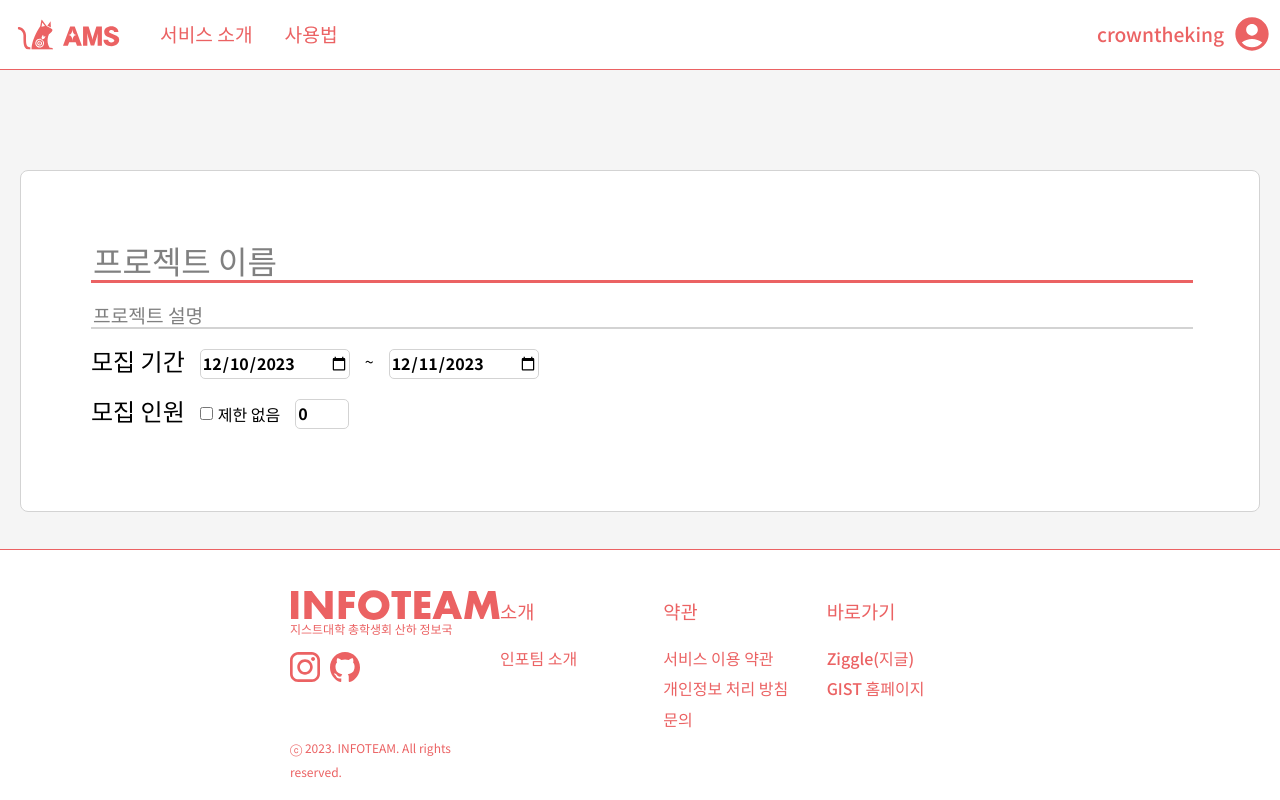
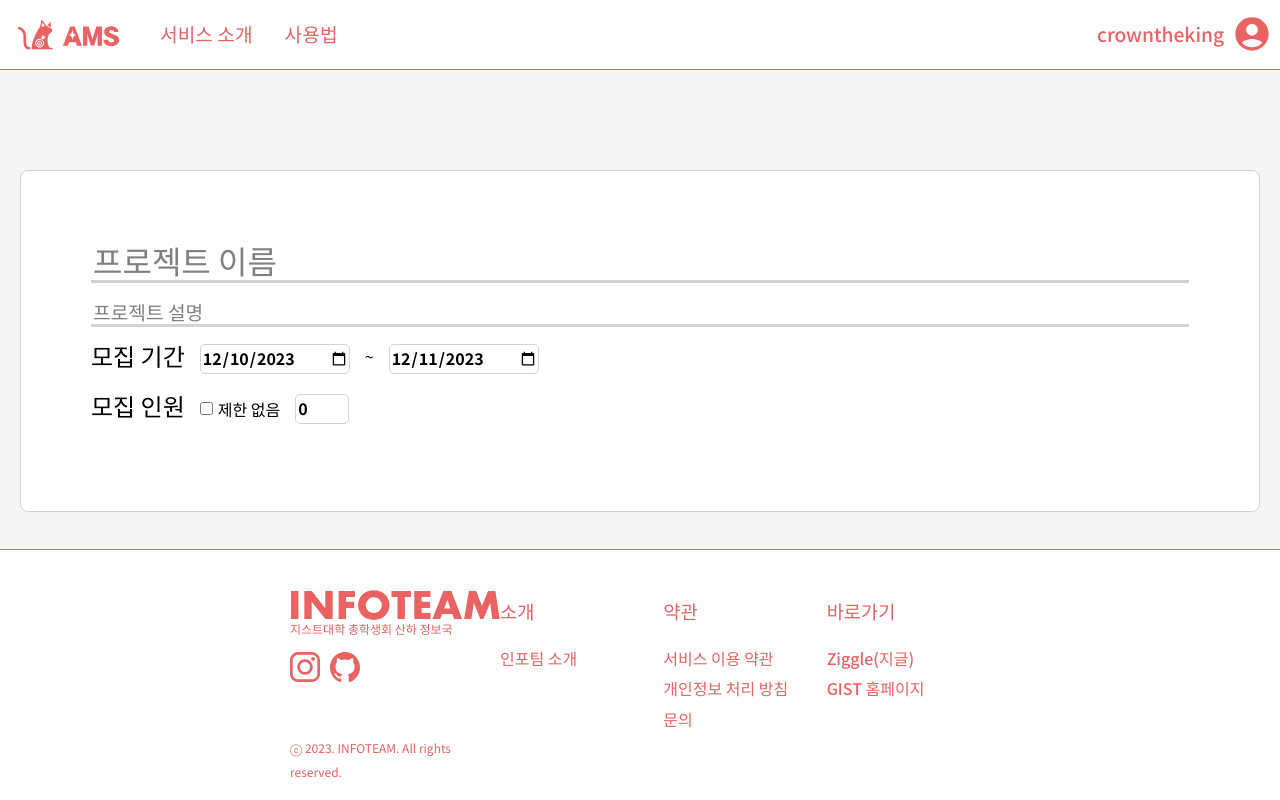
Before and after one commit to gsainfoteam/ziggle-ams-fe, a React (Vite) app: page /create in a window 1280 px wide. Built offline with nearby package versions, Linux system fonts and the light colour scheme.

Commit message:
💄 Focus styling for Input Widgets

```diff
--- a/src/pages/CreateProject/widgets/DescriptionInput.tsx
+++ b/src/pages/CreateProject/widgets/DescriptionInput.tsx
@@ -5,7 +5,6 @@ import { NameInput, NameInputProps } from "./NameInput";
 export type DescriptionInputProps = NameInputProps;
 
 const DescriptionInput = styled(NameInput)`
-  border-bottom: 2px solid lightgray;
   font-size: 1.2em;
 `;
 
--- a/src/pages/CreateProject/widgets/NameInput.tsx
+++ b/src/pages/CreateProject/widgets/NameInput.tsx
@@ -10,13 +10,33 @@ export interface NameInputProps {
   value: string;
 }
 
-export const NameInput = styled.input<NameInputProps>`
+const Container = styled.div`
+  display: flex;
+  position: relative;
+  flex-direction: column;
+`;
+
+const UnderLine = styled.div`
+  display: flex;
+  position: absolute;
+  bottom: -3px;
+  width: 100%;
+  height: 3px;
+  background-color: lightgray;
+`;
+
+const UnderLineColor = styled(UnderLine)`
+  z-index: 1;
+  background-color: #eb6263;
+  width: 0;
+  transition: width 0.5s;
+`;
+
+const Input = styled.input`
   width: 100%;
   height: fit-content;
 
   border: none;
-  border-bottom: 3px solid
-    ${({ value }) => (value === "" ? "#EB6263" : "lightgray")};
 
   font-size: 2em;
   font-weight: 700;
@@ -25,4 +45,22 @@ export const NameInput = styled.input<NameInputProps>`
   &::placeholder {
     color: gray;
   }
+
+  &:focus ~ ${UnderLineColor} {
+    width: 100%;
+  }
 `;
+
+export const NameInput = (
+  props: NameInputProps & {
+    onChange: (e: React.ChangeEvent<HTMLInputElement>) => void;
+  },
+) => {
+  return (
+    <Container>
+      <Input {...props} />
+      <UnderLineColor />
+      <UnderLine />
+    </Container>
+  );
+};
--- a/src/pages/CreateProject/widgets/PeriodInput.tsx
+++ b/src/pages/CreateProject/widgets/PeriodInput.tsx
@@ -38,6 +38,13 @@ const DatePicker = styled.input`
   border: 1px solid lightgray;
   border-radius: 5px;
   font-weight: 700;
+  &:focus {
+    border: 1px solid #eb6263;
+    outline: 1px solid #eb6263;
+  }
+  &:hover {
+    cursor: pointer;
+  }
 `;
 
 const PeriodInput = (
--- a/src/pages/CreateProject/widgets/RecruitNumInput.tsx
+++ b/src/pages/CreateProject/widgets/RecruitNumInput.tsx
@@ -23,11 +23,14 @@ const Title = styled.label`
   font-weight: 700;
 `;
 
-const RadioInput = styled.input`
+const CheckBox = styled.input`
   display: flex;
   border: 1px solid lightgray;
   border-radius: 5px;
   font-weight: 700;
+  &:hover {
+    cursor: pointer;
+  }
 `;
 
 const Label = styled.label`
@@ -36,6 +39,9 @@ const Label = styled.label`
   flex-direction: row;
   align-items: center;
   gap: 5px;
+  &:hover {
+    cursor: pointer;
+  }
 `;
 
 const NumInput = styled.input`
@@ -44,6 +50,10 @@ const NumInput = styled.input`
   border-radius: 5px;
   font-weight: 700;
   width: 3em;
+  &:focus {
+    border: 1px solid #eb6263;
+    outline: 1px solid #eb6263;
+  }
 `;
 
 const RecruitNumInput = (
@@ -57,7 +67,7 @@ const RecruitNumInput = (
     <Container id={id}>
       <Title>모집 인원</Title>
       <Label>
-        <RadioInput
+        <CheckBox
           type="checkbox"
           id="isNoLimit"
           checked={isNoLimit}
```
